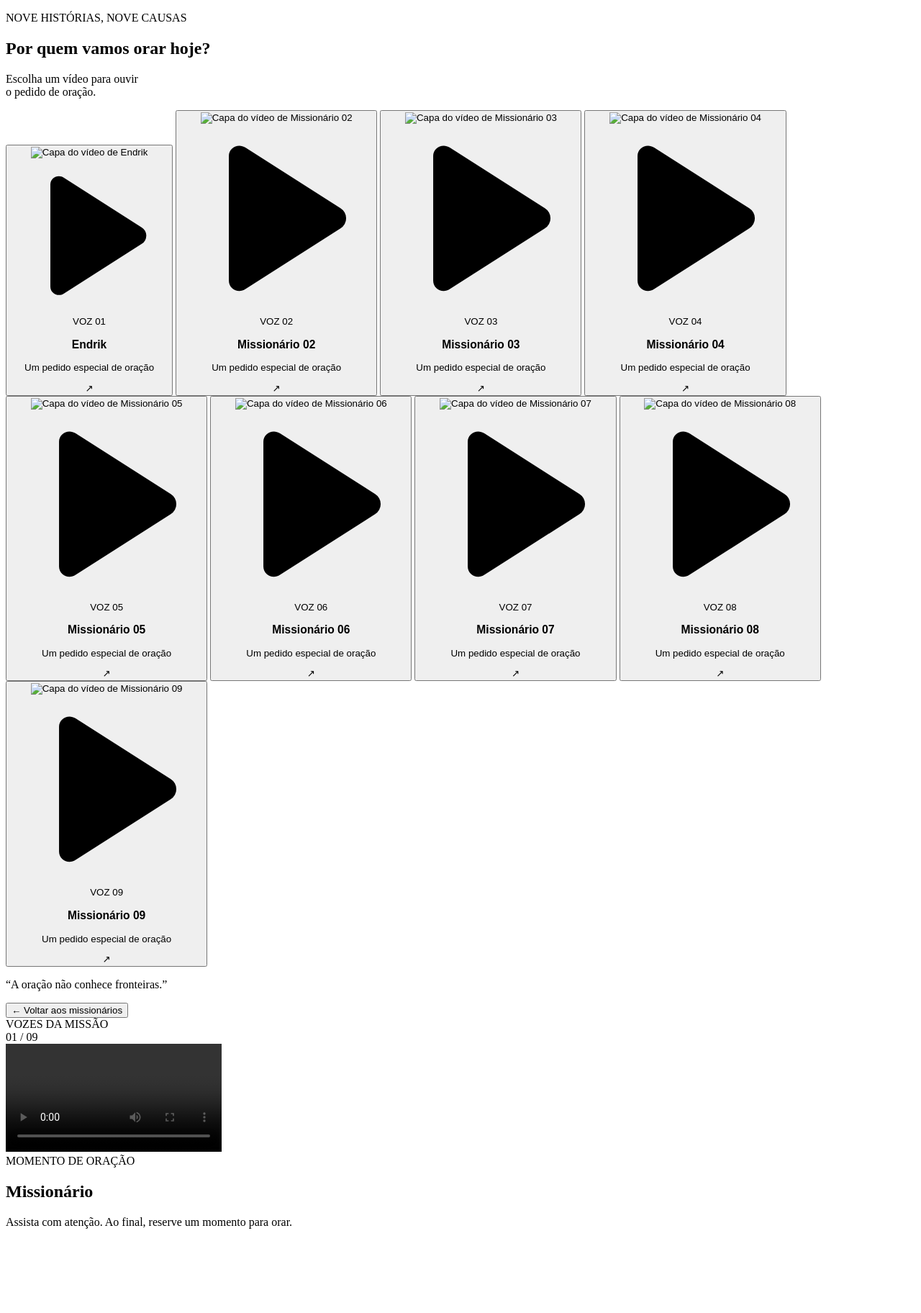
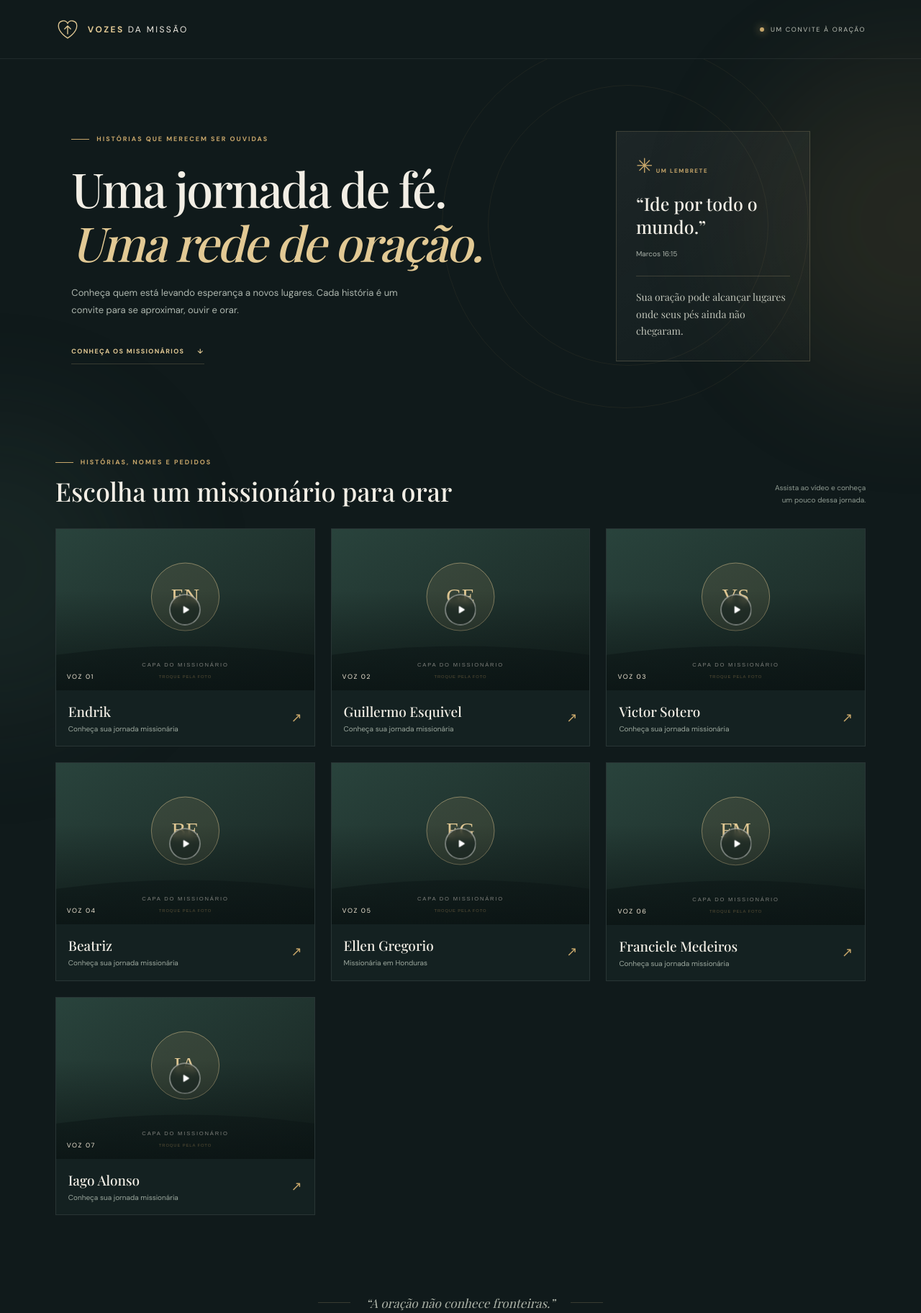
Before and after one commit to Alvaro-TM-pgm/Pray-for-missionarys, a plain HTML site: page index.html in a window 1280 px wide. Shown: the top 1824 px of the page at 72% size. Drawn offline with nearby package versions, Linux system fonts and the light colour scheme; a web font is replaced by a local one.

Commit message:
Build missionary prayer video catalog

```diff
--- a/index.html
+++ b/index.html
@@ -1,57 +1,76 @@
 <!doctype html>
 <html lang="pt-BR">
 <head>
-    <section id="missionarios" class="mission-section">
+  <meta charset="utf-8">
+  <meta name="viewport" content="width=device-width, initial-scale=1">
+  <meta name="theme-color" content="#101a1b">
+  <meta name="description" content="Conheça os missionários e reserve um momento para orar por suas jornadas.">
+  <title>Vozes da Missão — Um convite à oração</title>
+  <link rel="preconnect" href="https://fonts.googleapis.com">
+  <link rel="preconnect" href="https://fonts.gstatic.com" crossorigin>
+  <link href="https://fonts.googleapis.com/css2?family=DM+Sans:wght@400;500;600;700&family=Playfair+Display:ital,wght@0,400;0,500;1,500&display=swap" rel="stylesheet">
+  <link rel="stylesheet" href="styles.css">
+</head>
+<body>
+  <div class="ambient ambient-one" aria-hidden="true"></div>
+  <div class="ambient ambient-two" aria-hidden="true"></div>
+  <header class="site-header">
+    <a class="brand" href="#inicio" aria-label="Vozes da Missão, início">
+      <span class="brand-mark" aria-hidden="true"><svg viewBox="0 0 40 40" fill="none"><path d="M20 34S5 25 5 14a8 8 0 0 1 15-4 8 8 0 0 1 15 4c0 11-15 20-15 20Z" stroke="currentColor" stroke-width="1.6"/><path d="M20 14v13m-5-8 5-5 5 5" stroke="currentColor" stroke-width="1.6" stroke-linecap="round" stroke-linejoin="round"/></svg></span>
+      <span class="brand-name">VOZES <span>DA MISSÃO</span></span>
+    </a>
+    <div class="header-note"><span class="live-dot" aria-hidden="true"></span> UM CONVITE À ORAÇÃO</div>
+  </header>
+
+  <main id="lobby" class="page-shell">
+    <span id="inicio" class="anchor-top" aria-hidden="true"></span>
+    <section class="hero" aria-labelledby="hero-title">
+      <div class="hero-orbit orbit-a" aria-hidden="true"></div><div class="hero-orbit orbit-b" aria-hidden="true"></div>
+      <div class="hero-copy">
+        <p class="eyebrow"><span></span> HISTÓRIAS QUE MERECEM SER OUVIDAS</p>
+        <h1 id="hero-title">Uma jornada de fé.<br><em>Uma rede de oração.</em></h1>
+        <p class="hero-description">Conheça quem está levando esperança a novos lugares. Cada história é um convite para se aproximar, ouvir e orar.</p>
+        <a class="hero-link" href="#missionarios">Conheça os missionários <span aria-hidden="true">↓</span></a>
+      </div>
+      <aside class="verse-card" aria-label="Versículo bíblico">
+        <span class="verse-icon" aria-hidden="true">✳</span>
+        <span class="verse-label">UM LEMBRETE</span>
+        <blockquote>“Ide por todo o mundo.”</blockquote>
+        <span class="verse-reference">Marcos 16:15</span>
+        <div class="verse-line"></div>
+        <p class="verse-small">Sua oração pode alcançar lugares onde seus pés ainda não chegaram.</p>
+      </aside>
+    </section>
+
+    <section id="missionarios" class="mission-section" aria-labelledby="mission-heading">
       <div class="section-heading">
-        <div>
-          <p class="eyebrow"><span></span> NOVE HISTÓRIAS, NOVE CAUSAS</p>
-          <h2>Por quem vamos orar hoje?</h2>
-        </div>
-        <p class="section-aside">Escolha um vídeo para ouvir<br>o pedido de oração.</p>
+        <div><p class="eyebrow"><span></span> HISTÓRIAS, NOMES E PEDIDOS</p><h2 id="mission-heading">Escolha um missionário para orar</h2></div>
+        <p class="section-aside">Assista ao vídeo e conheça<br>um pouco dessa jornada.</p>
       </div>
       <div id="missionary-grid" class="missionary-grid" aria-live="polite"></div>
     </section>
 
-    <section class="closing-note">
-      <span class="closing-rule"></span>
-      <p>“A oração não conhece fronteiras.”</p>
-      <span class="closing-rule"></span>
-    </section>
+    <section class="closing-note" aria-label="Mensagem"><span class="closing-rule"></span><p>“A oração não conhece fronteiras.”</p><span class="closing-rule"></span></section>
   </main>
 
-  <section id="player-screen" class="player-screen" aria-hidden="true">
+  <section id="player-screen" class="player-screen" aria-hidden="true" aria-label="Reprodutor de vídeo">
     <div class="player-topbar">
-      <button id="back-from-player" class="back-button" type="button">
-        <span aria-hidden="true">←</span> Voltar aos missionários
-      </button>
+      <button id="back-from-player" class="back-button" type="button"><span aria-hidden="true">←</span> Voltar aos missionários</button>
       <div class="player-brand">VOZES <span>DA MISSÃO</span></div>
-      <span class="player-counter" id="player-counter">01 / 09</span>
+      <span class="player-counter" id="player-counter">01 / 07</span>
     </div>
     <div class="video-stage">
-      <video id="missionary-video" playsinline controls preload="metadata">
-        Seu navegador não oferece suporte à reprodução de vídeo.
-      </video>
-      <div id="video-error" class="video-error" hidden>
-        <div class="error-symbol">!</div>
-        <h2>Não foi possível carregar este vídeo.</h2>
-        <p>Confira se o arquivo MP4 foi colocado na pasta <code>videos</code> com o nome correto.</p>
-        <button class="button button-outline" id="error-back" type="button">Voltar aos missionários</button>
-      </div>
-      <div class="video-caption">
-        <span class="caption-kicker">MOMENTO DE ORAÇÃO</span>
-        <h2 id="video-missionary-name">Missionário</h2>
-      </div>
+      <video id="missionary-video" playsinline controls preload="metadata">Seu navegador não oferece suporte à reprodução de vídeo.</video>
+      <div id="video-error" class="video-error" hidden><div class="error-symbol">!</div><h2>Não foi possível carregar este vídeo.</h2><p>Confira se o arquivo MP4 continua na pasta do site.</p><button class="button button-outline" id="error-back" type="button">Voltar aos missionários</button></div>
+      <div class="video-caption"><span class="caption-kicker">MOMENTO DE ORAÇÃO</span><h2 id="video-missionary-name">Missionário</h2></div>
     </div>
     <p class="player-hint">Assista com atenção. Ao final, reserve um momento para orar.</p>
   </section>
 
-  <section id="prayer-screen" class="prayer-screen" aria-hidden="true">
+  <section id="prayer-screen" class="prayer-screen" aria-hidden="true" aria-label="Momento de oração">
     <div class="prayer-content">
-      <div class="prayer-symbol" aria-hidden="true">
-        <svg viewBox="0 0 64 64" fill="none"><path d="M32 53S8 39 8 22a13 13 0 0 1 24-7 13 13 0 0 1 24 7c0 17-24 31-24 31Z" stroke="currentColor" stroke-width="1.7"/><path d="M32 19v20m-7-13 7-7 7 7" stroke="currentColor" stroke-width="1.7" stroke-linecap="round" stroke-linejoin="round"/></svg>
-      </div>
-      <p class="eyebrow centered">AGORA É SUA VEZ</p>
-      <h1>Orem pelas<br><em>causas missionárias.</em></h1>
+      <div class="prayer-symbol" aria-hidden="true"><svg viewBox="0 0 64 64" fill="none"><path d="M32 53S8 39 8 22a13 13 0 0 1 24-7 13 13 0 0 1 24 7c0 17-24 31-24 31Z" stroke="currentColor" stroke-width="1.7"/><path d="M32 19v20m-7-13 7-7 7 7" stroke="currentColor" stroke-width="1.7" stroke-linecap="round" stroke-linejoin="round"/></svg></div>
+      <p class="eyebrow centered">AGORA É SUA VEZ</p><h1>Escolha um missionário<br><em>para orar.</em></h1>
       <p class="prayer-message">Leve este pedido a Deus. Ore pelo missionário, pelas pessoas que ele deseja alcançar e por cada desafio compartilhado.</p>
       <p class="prayer-verse">“A oração de um justo é poderosa e eficaz.” <span>— Tiago 5:16</span></p>
       <button id="return-to-lobby" class="button button-gold" type="button">Voltar ao início <span aria-hidden="true">↗</span></button>
@@ -59,11 +78,7 @@
     </div>
   </section>
 
-  <footer class="site-footer">
-    <span>VOZES DA MISSÃO</span>
-    <span>Um só propósito: levar esperança.</span>
-  </footer>
-
+  <footer class="site-footer"><span>VOZES DA MISSÃO</span><span>Um só propósito: levar esperança.</span></footer>
   <script src="script.js"></script>
 </body>
 </html>
--- a/script.js
+++ b/script.js
@@ -1,18 +1,16 @@
 /*
   VOZES DA MISSÃO
-  Edite os dados abaixo para colocar nomes, descrições, capas e vídeos reais.
-  Os caminhos são relativos à raiz do site.
+  Para trocar uma capa, coloque sua foto na pasta assets/covers e atualize o
+  caminho cover abaixo. Os caminhos são relativos à raiz do site.
 */
 const missionaries = [
-  { name: "Endrik", description: "Um pedido especial de oração", cover: "assets/covers/capa-01.svg", video: "Endrik.mp4" },
-  { name: "Missionário 02", description: "Um pedido especial de oração", cover: "assets/covers/capa-02.svg", video: "videos/missionario-02.mp4" },
-  { name: "Missionário 03", description: "Um pedido especial de oração", cover: "assets/covers/capa-03.svg", video: "videos/missionario-03.mp4" },
-  { name: "Missionário 04", description: "Um pedido especial de oração", cover: "assets/covers/capa-04.svg", video: "videos/missionario-04.mp4" },
-  { name: "Missionário 05", description: "Um pedido especial de oração", cover: "assets/covers/capa-05.svg", video: "videos/missionario-05.mp4" },
-  { name: "Missionário 06", description: "Um pedido especial de oração", cover: "assets/covers/capa-06.svg", video: "videos/missionario-06.mp4" },
-  { name: "Missionário 07", description: "Um pedido especial de oração", cover: "assets/covers/capa-07.svg", video: "videos/missionario-07.mp4" },
-  { name: "Missionário 08", description: "Um pedido especial de oração", cover: "assets/covers/capa-08.svg", video: "videos/missionario-08.mp4" },
-  { name: "Missionário 09", description: "Um pedido especial de oração", cover: "assets/covers/capa-09.svg", video: "videos/missionario-09.mp4" }
+  { name: "Endrik", description: "Conheça sua jornada missionária", cover: "assets/covers/endrik.svg", video: "Endrik.mp4" },
+  { name: "Guillermo Esquivel", description: "Conheça sua jornada missionária", cover: "assets/covers/guillermo-esquivel.svg", video: "Guillermo Esquivel.mp4" },
+  { name: "Victor Sotero", description: "Conheça sua jornada missionária", cover: "assets/covers/victor-sotero.svg", video: "Victor Sotero.mp4" },
+  { name: "Beatriz", description: "Conheça sua jornada missionária", cover: "assets/covers/beatriz.svg", video: "beatirz.mp4" },
+  { name: "Ellen Gregorio", description: "Missionária em Honduras", cover: "assets/covers/ellen-gregorio.svg", video: "ellen_gregorio_honduras.mp4" },
+  { name: "Franciele Medeiros", description: "Conheça sua jornada missionária", cover: "assets/covers/franciele-medeiros.svg", video: "franciele_medeiros.mp4" },
+  { name: "Iago Alonso", description: "Conheça sua jornada missionária", cover: "assets/covers/iago-alonso.svg", video: "iago_alonso.mp4" }
 ];
 
 const grid = document.querySelector("#missionary-grid");
```
Also changed, not shown: assets/covers/beatriz.svg (added), assets/covers/ellen-gregorio.svg (added), assets/covers/endrik.svg (added), assets/covers/franciele-medeiros.svg (added), assets/covers/guillermo-esquivel.svg (added), assets/covers/iago-alonso.svg (added), assets/covers/victor-sotero.svg (added), 2 other files.
